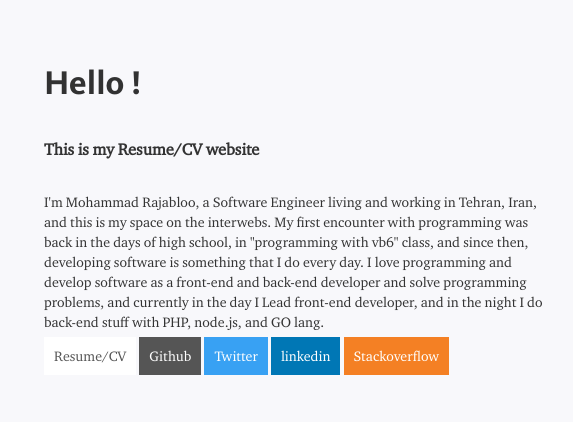
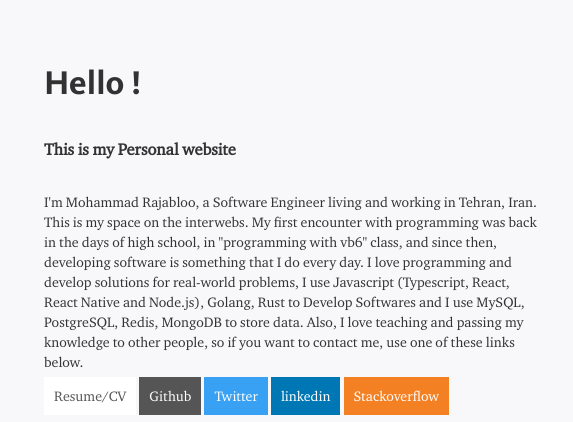
Before and after one commit to mrsoftware/mrsoftware.github.io, a plain HTML site: page index.html in a window 1280 px wide. Shown: the part 86-508 px from the top of the page, 478-1051 px from the left. Drawn offline with Linux system fonts and the light colour scheme.

Commit message:
Update Bio

```diff
--- a/index.html
+++ b/index.html
@@ -26,8 +26,14 @@
 				</div>
 				<div class="col-md-8 side rightSide">
 					<h1>Hello !</h1>
-					<h3>This is my Resume/CV website</h3>
-					<p>I'm Mohammad Rajabloo, a Software Engineer living and working in Tehran, Iran, and this is my space on the interwebs. My first encounter with programming was back in the days of high school, in "programming with vb6" class, and since then, developing software is something that I do every day. I love programming and develop software as a front-end and back-end developer and solve programming problems, and currently in the day I Lead front-end developer, and in the night I do back-end stuff with PHP, node.js, and GO lang.</p>
+					<h3>This is my Personal website</h3>
+					<p>
+						I'm Mohammad Rajabloo, a Software Engineer living and working in Tehran, Iran. This is my space on the interwebs.
+						My first encounter with programming was back in the days of high school, in "programming with vb6" class, and since then, developing software is something that I do every day.
+						I love programming and develop solutions for real-world problems,
+						I use Javascript (Typescript, React, React Native and Node.js), Golang, Rust to Develop Softwares and I use MySQL, PostgreSQL, Redis, MongoDB to store data.
+						Also, I love teaching and passing my knowledge to other people, so if you want to contact me, use one of these links below.
+					</p>
 					<div class="buttons">
 						<a class="cv" href="https://docs.google.com/document/d/1YGopYAe_ceqWFdwC7mpsuYeLtB05-aYTmP5qSB5S5sc/edit?usp=sharing">Resume/CV</a>
 						<a class="github" href="https://github.com/mrsoftware">Github</a>
```
